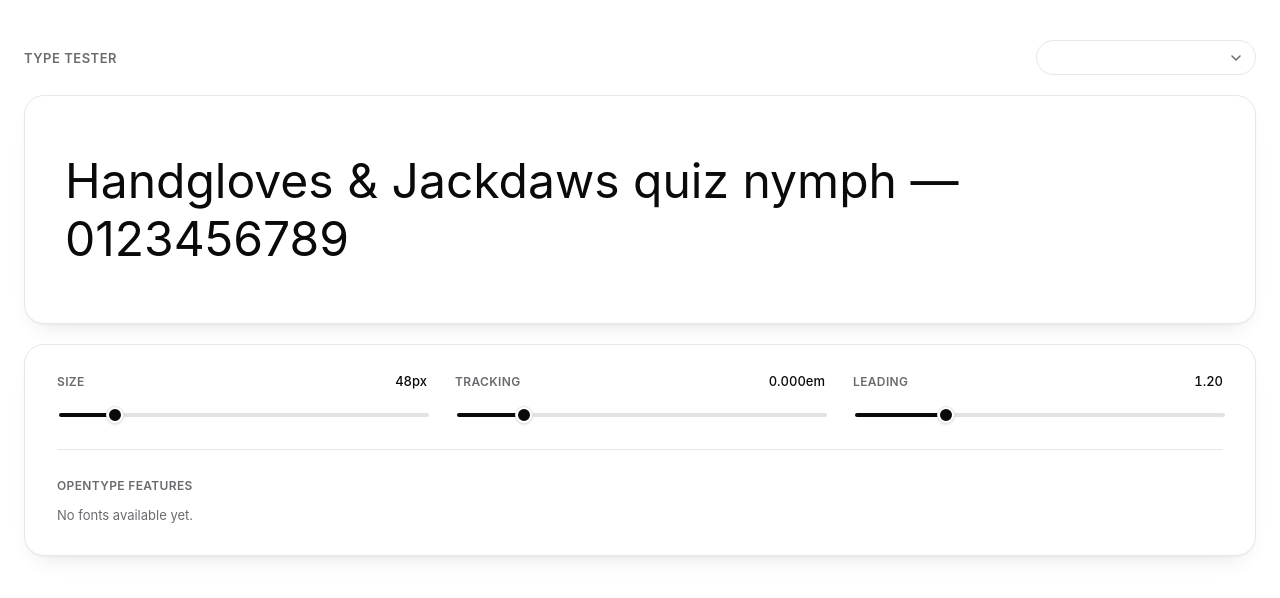
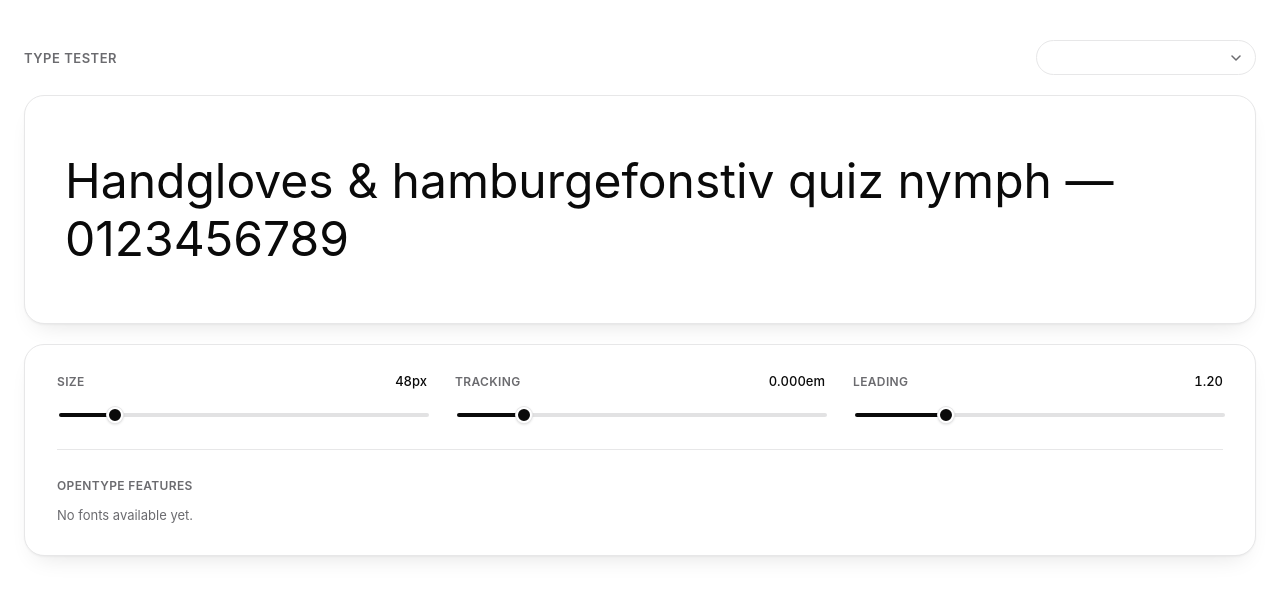
Before and after one commit to marcologous/hdc-font-tester, a plain HTML site: page public/tester/index.html in a window 1280 px wide. Drawn offline with Linux system fonts and the light colour scheme; no server answers.

Commit message:
Update quiz text in index.html

```diff
--- a/public/tester/index.html
+++ b/public/tester/index.html
@@ -21,7 +21,7 @@
       spellcheck="false"
       autocorrect="off"
       autocapitalize="off"
-    >Handgloves &amp; Jackdaws quiz nymph — 0123456789</div>
+    >Handgloves &amp; hamburgefonstiv quiz nymph — 0123456789</div>
   </div>
 
   <div class="hdc-panel">
```
